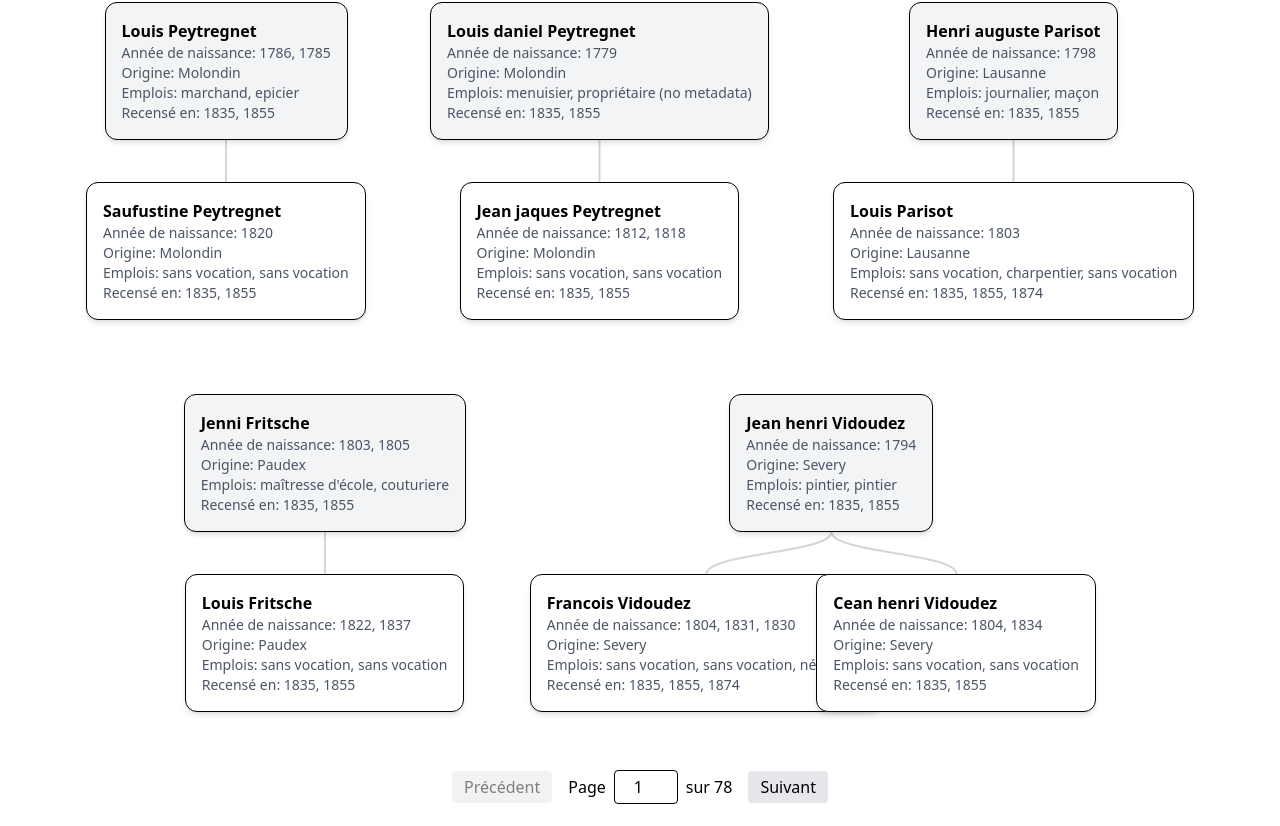
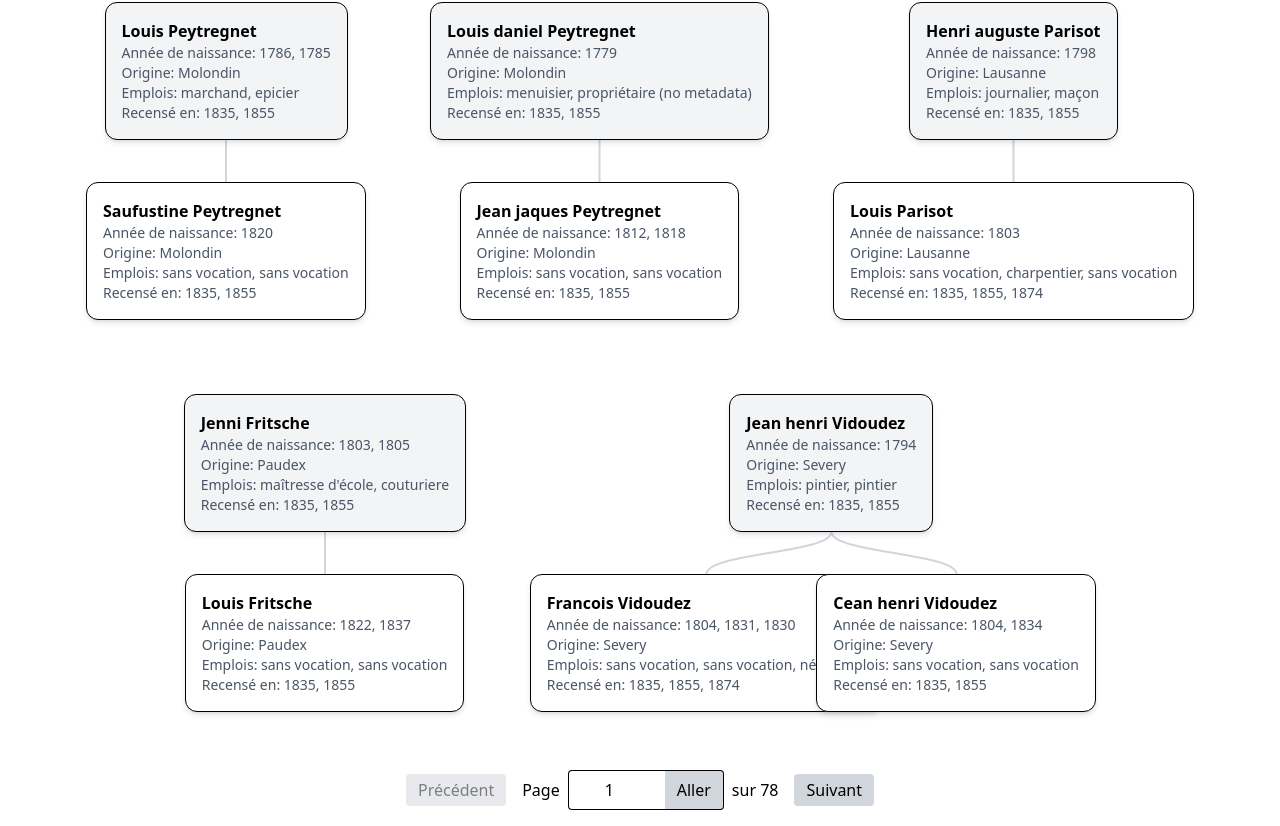
Before and after one commit to LausanneAncestry/LausanneAncestry.github.io, a Vue app: page /trees in a window 1280 px wide. Shown: the part 2722-3548 px from the top of the page. Built offline with nearby package versions, Linux system fonts and the light colour scheme.

Commit message:
pagination improvement

```diff
--- a/src/views/TreeListView.vue
+++ b/src/views/TreeListView.vue
@@ -56,21 +56,29 @@ function clampPage(page: number): number {
     <div class="flex flex-wrap gap-4 items-center justify-center my-4">
       <!-- Previous Button -->
       <button @click="goToPage(currentPage - 1)" :disabled="currentPage <= 1"
-        class="cursor-pointer px-3 py-1 bg-gray-200 rounded hover:bg-gray-300 disabled:opacity-50 disabled:cursor-not-allowed">
+        class="cursor-pointer px-3 py-1 bg-gray-300 rounded hover:bg-gray-400 disabled:opacity-50 disabled:cursor-not-allowed">
         Précédent
       </button>
 
-      <!-- Page Input Field -->
+      <!-- Input field with embedded "Aller à" button (wider input) -->
       <div class="flex items-center gap-2">
         <span>Page</span>
-        <input v-model.number="inputPage" @keydown.enter="goToPage(inputPage)" type="number" :min="1" :max="totalPages"
-          class="w-16 text-center border rounded px-2 py-1" />
+        <div class="flex flex-row items-stretch">
+          <input v-model.number="inputPage" type="number" :min="1" :max="totalPages"
+            class="focus:outline-none text-center border border-r-0 rounded-l px-2 py-1 h-10" />
+          <button @click="goToPage(inputPage)"
+            class="focus:outline-none bg-gray-300 px-3 rounded-r border border-l-0 hover:bg-gray-400 transition h-10">
+            Aller
+          </button>
+        </div>
+
         <span>sur {{ totalPages }}</span>
       </div>
 
+
       <!-- Next Button -->
       <button @click="goToPage(currentPage + 1)" :disabled="currentPage >= totalPages"
-        class="cursor-pointer px-3 py-1 bg-gray-200 rounded hover:bg-gray-300 disabled:opacity-50 disabled:cursor-not-allowed">
+        class="cursor-pointer px-3 py-1 bg-gray-300 rounded hover:bg-gray-400 disabled:opacity-50 disabled:cursor-not-allowed">
         Suivant
       </button>
     </div>
```
